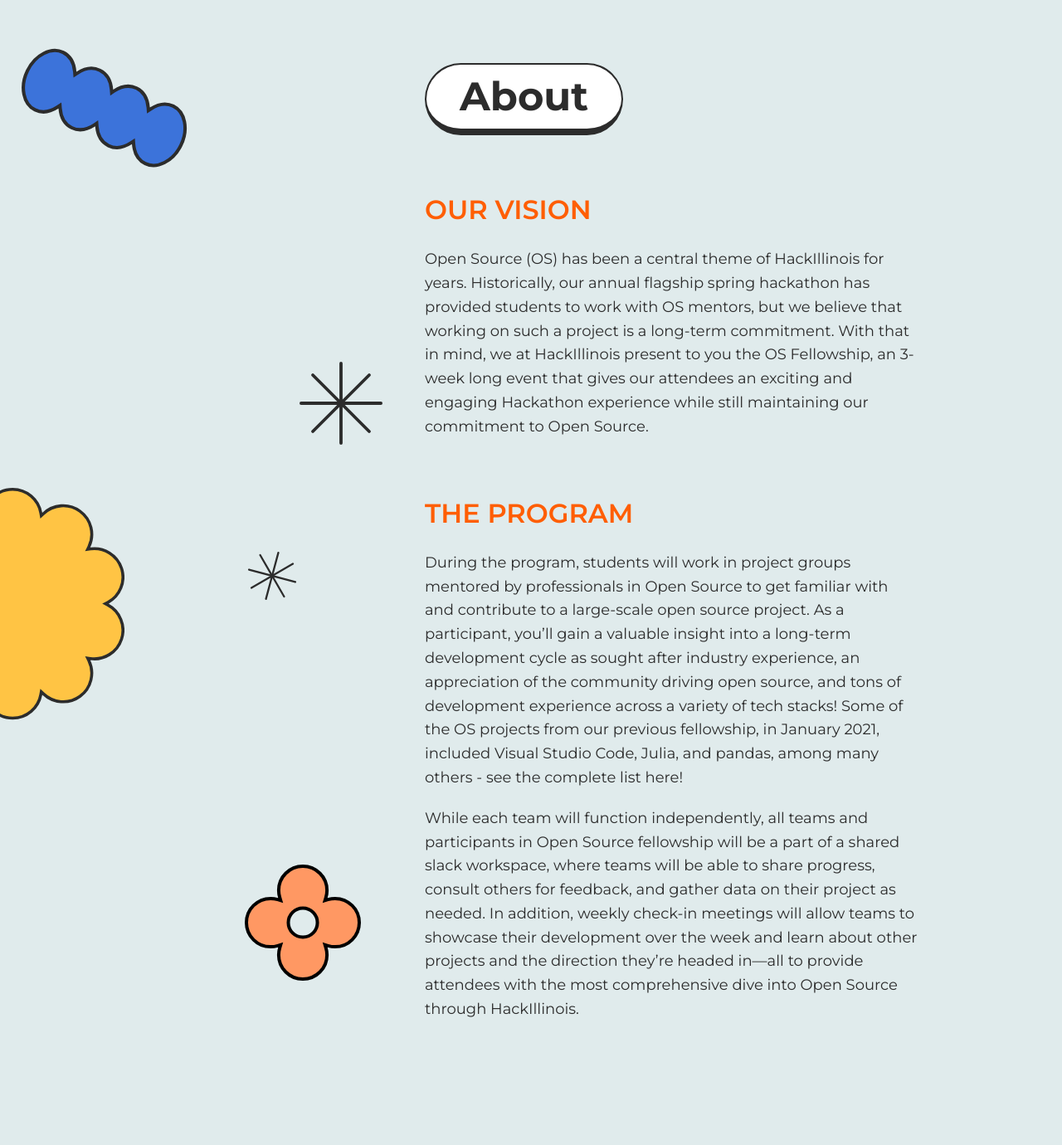
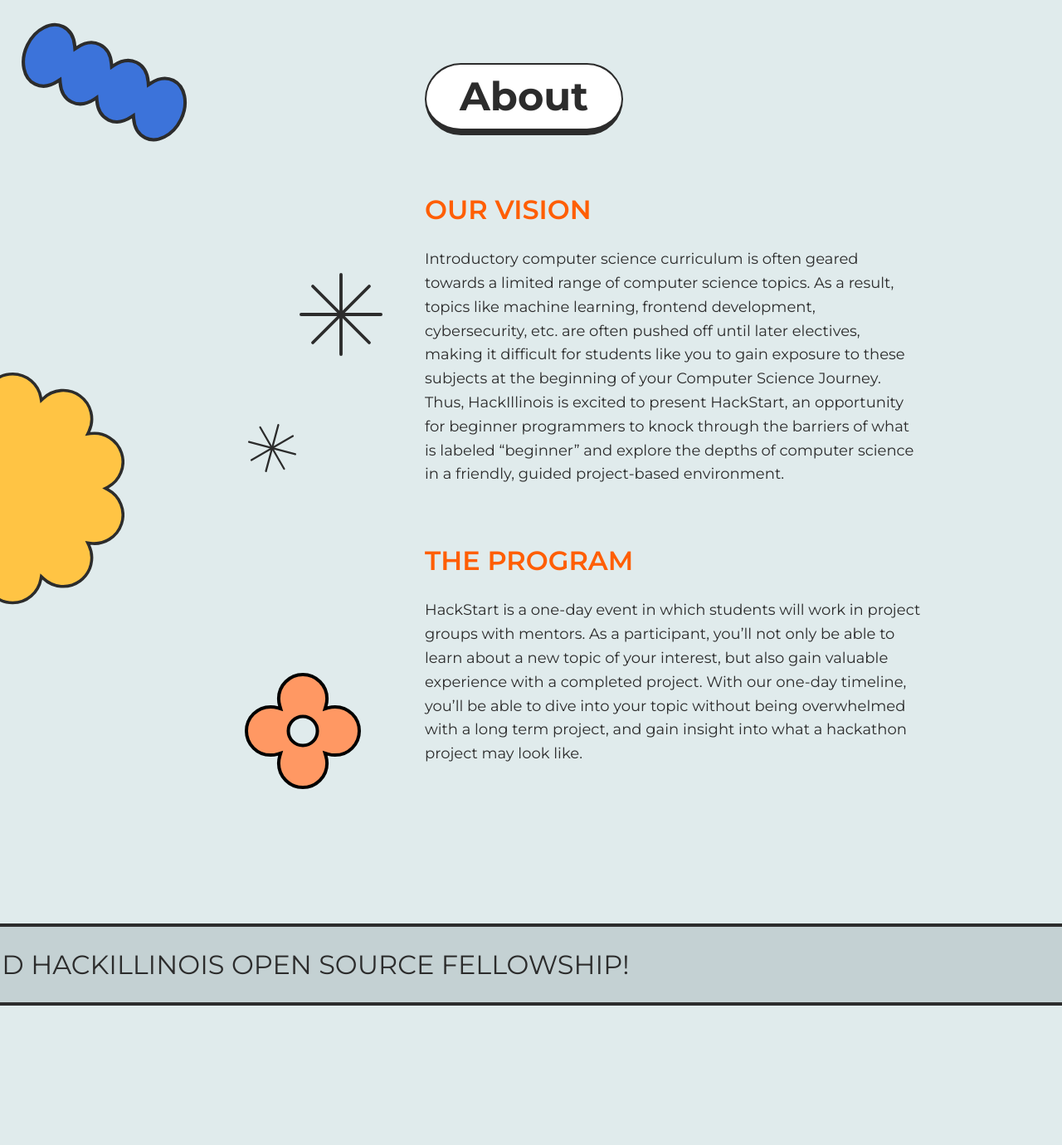
Before and after one commit to HackIllinois/hackstart-site, a React (Create React App) app: page / in a window 1280 px wide. Shown: the part 1091-2471 px from the top of the page at 83% size. Built offline with nearby package versions, Linux system fonts and the light colour scheme.

Commit message:
:speech_balloon: update about page text

```diff
--- a/src/pages/Home/About/index.tsx
+++ b/src/pages/Home/About/index.tsx
@@ -23,10 +23,9 @@
     <div className={styles.text}>
       <h2 className="mb-large">About</h2>
       <h3 className="mb-small">Our Vision</h3>
-      <p className="mb-large">Open Source (OS) has been a central theme of HackIllinois for years. Historically, our annual flagship spring hackathon has provided students to work with OS mentors, but we believe that working on such a project is a long-term commitment. With that in mind, we at HackIllinois present to you the OS Fellowship, an 3-week long event that gives our attendees an exciting and engaging Hackathon experience while still maintaining our commitment to Open Source.</p>
+      <p className="mb-large">Introductory computer science curriculum is often geared towards a limited range of computer science topics. As a result, topics like machine learning, frontend development, cybersecurity, etc. are often pushed off until later electives, making it difficult for students like you to gain exposure to these subjects at the beginning of your Computer Science Journey. Thus, HackIllinois is excited to present HackStart, an opportunity for beginner programmers to knock through the barriers of what is labeled “beginner” and explore the depths of computer science in a friendly, guided project-based environment.</p>
       <h3 className="mb-small">The Program</h3>
-      <p className="mb-small">During the program, students will work in project groups mentored by professionals in Open Source to get familiar with and contribute to a large-scale open source project. As a participant, you’ll gain a valuable insight into a long-term development cycle as sought after industry experience, an appreciation of the community driving open source, and tons of development experience across a variety of tech stacks! Some of the OS projects from our previous fellowship, in January 2021, included Visual Studio Code, Julia, and pandas, among many others - see the complete list here!</p>
-      <p className="mb-small">While each team will function independently, all teams and participants in Open Source fellowship will be a part of a shared slack workspace, where teams will be able to share progress, consult others for feedback, and gather data on their project as needed. In addition, weekly check-in meetings will allow teams to showcase their development over the week and learn about other projects and the direction they’re headed in—all to provide attendees with the most comprehensive dive into Open Source through HackIllinois.</p>
+      <p className="mb-small">HackStart is a one-day event in which students will work in project groups with mentors. As a participant, you’ll not only be able to learn about a new topic of your interest, but also gain valuable experience with a completed project. With our one-day timeline, you’ll be able to dive into your topic without being overwhelmed with a long term project, and gain insight into what a hackathon project may look like.</p>
     </div>
   </section>
 );
```
